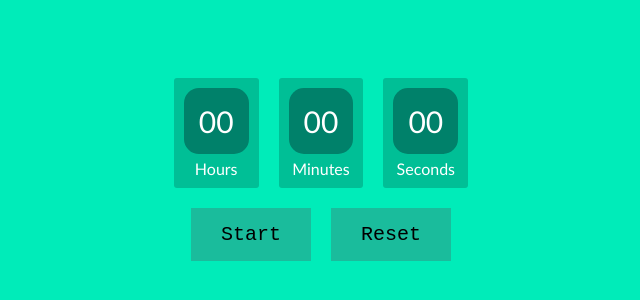
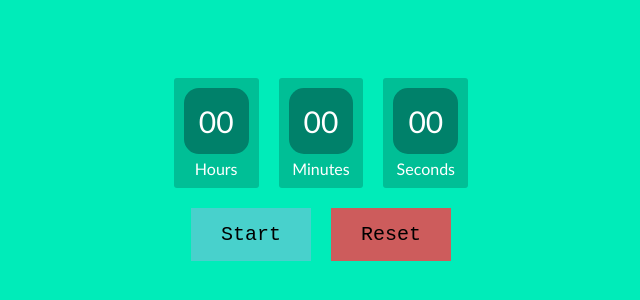
Before and after one commit to BouakkezAnouar/Timer, a React (Create React App) app: page / in a window 1280 px wide. Shown: the part 172-472 px from the top of the page, without its empty margins (319-959 px from the left). Built offline with nearby package versions, Linux system fonts and the light colour scheme.

Commit message:
add color change when clicked

```diff
--- a/package.json
+++ b/package.json
@@ -4,6 +4,7 @@
   "private": true,
   "homepage": "http://BouakkezAnouar.github.io/Timer",
   "dependencies": {
+    "bootstrap": "^4.1.3",
     "react": "^16.4.2",
     "react-dom": "^16.4.2",
     "react-scripts": "1.1.4"
--- a/src/Components/App.js
+++ b/src/Components/App.js
@@ -12,18 +12,19 @@ class App extends Component {
   };
 
   HandleReset = () => {
-    this.setState(prevState => ({ start: false, seconds: 0, etat: "Start" }));
+    this.setState({ start: false, seconds: 0, etat: "Start" });
     clearInterval(this.interval);
   };
 
   // set interval in callback to get the value of the new state
   HandleStart = () => {
     this.setState(
+      // i use prevState because problem of Asynchron setState
       prevState => ({
-        start: prevState.start === true ? false : true
+        start: prevState.start ? false : true
       }),
       () => {
-        //callback
+        //callback to get the new update of state
         this.setState({ etat: this.state.start === false ? "Start" : "Pause" });
         if (this.state.start) {
           //apres chaque seconde incremente
--- a/src/Components/Controls.js
+++ b/src/Components/Controls.js
@@ -3,8 +3,15 @@ import React, { Component } from "react";
 const Controls = props => {
   return (
     <div className="controls">
-      <button onClick={props.onHandleStart}>{props.etat}</button>
-      <button onClick={props.onHandleReset}>Reset</button>
+      <button
+        onClick={props.onHandleStart}
+        className={props.etat === "Start" ? "start" : "pause"}
+      >
+        {props.etat}
+      </button>
+      <button onClick={props.onHandleReset} className="reset">
+        Reset
+      </button>
     </div>
   );
 };
--- a/src/index.css
+++ b/src/index.css
@@ -40,3 +40,15 @@ button {
   font-family: monospace;
   font-size: 20px;
 }
+
+.pause {
+  background-color: cornflowerblue;
+  color: white;
+}
+.start {
+  background-color: mediumturquoise;
+}
+
+.reset {
+  background-color: indianred;
+}
```
Also changed, not shown: 1 other file (tests, documents, lock files or other folders).
